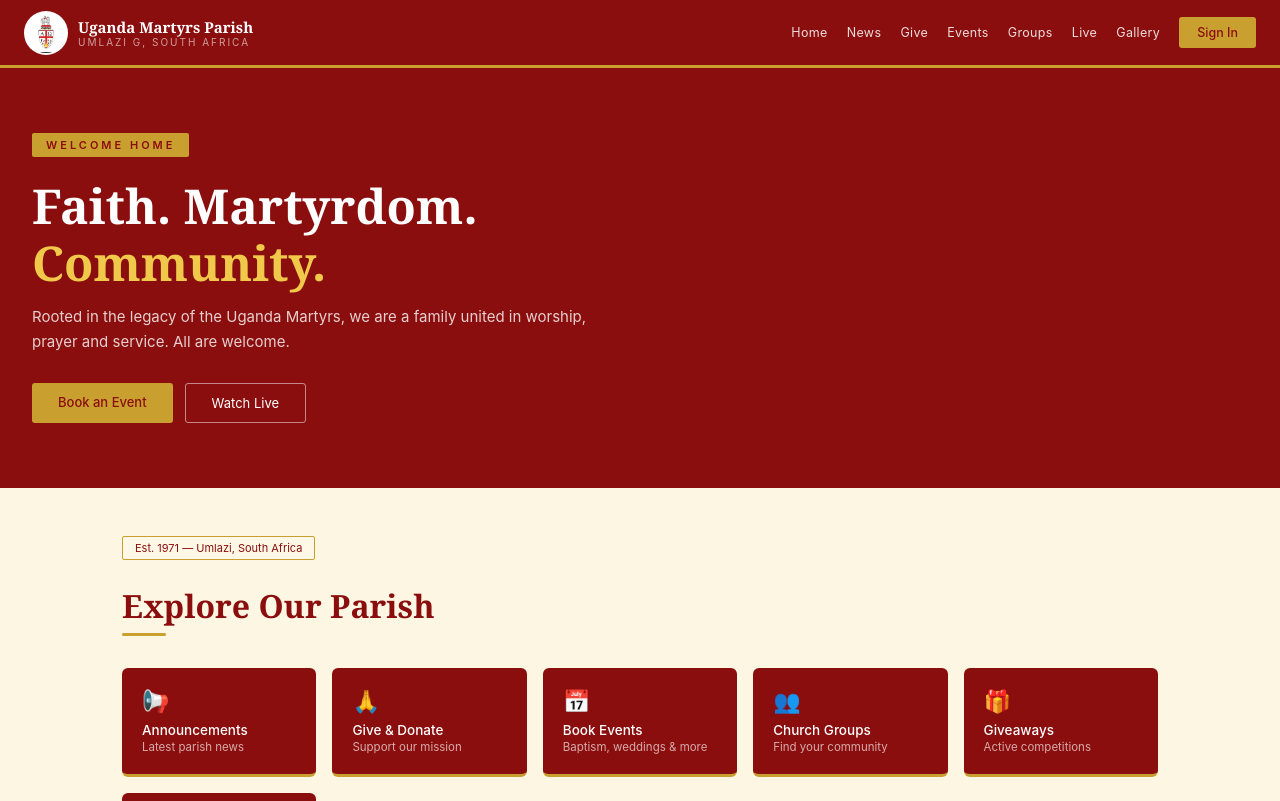
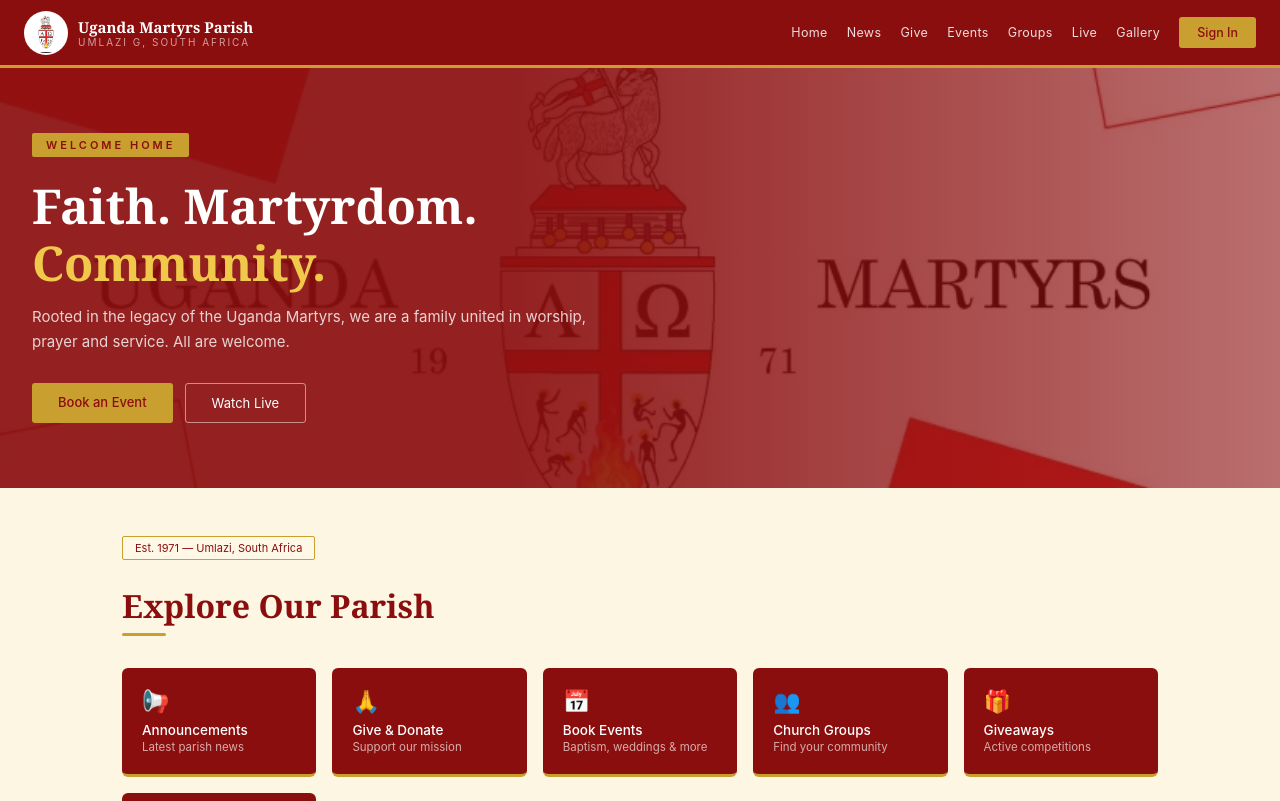
Before and after one commit to multi2editor/uganda-martyrs-parish, a Next.js app: page / in a window 1280 px wide. Shown: the top 801 px of the page. Built offline with nearby package versions, Linux system fonts and the light colour scheme.

Commit message:
add banner to homepage

```diff
--- a/app/page.tsx
+++ b/app/page.tsx
@@ -4,8 +4,9 @@
 
       {/* HERO SECTION */}
       <section style={{
-        background: 'linear-gradient(90deg, rgba(139,14,14,0.95) 40%, rgba(139,14,14,0.7) 100%)',
-        backgroundColor: '#8b0e0e',
+        backgroundImage: 'linear-gradient(90deg, rgba(139,14,14,0.92) 40%, rgba(139,14,14,0.6) 100%), url(/church_banner.webp)',
+        backgroundSize: 'cover',
+        backgroundPosition: 'center',
         minHeight: '420px',
         display: 'flex',
         alignItems: 'center',
```
Also changed, not shown: public/church_banner.webp (added).
